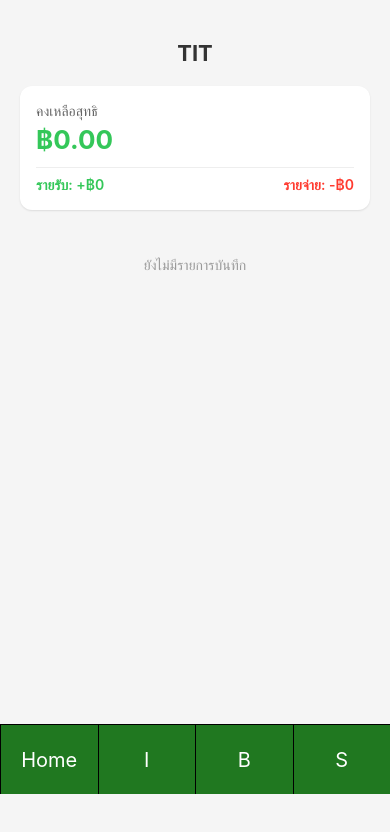
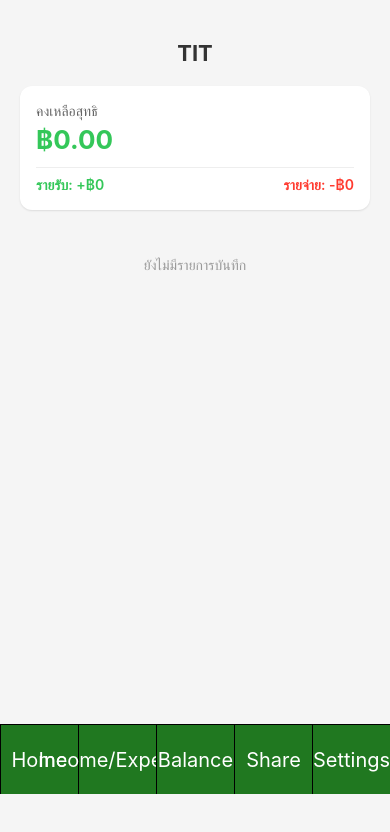
Before and after one commit to Kladius2006/React-Finance, a React Native app: screen / in a window 390 px wide. Shown: the top 832 px of the page. Built offline with nearby package versions, Linux system fonts and the light colour scheme.

Commit message:
Add settings page

```diff
--- a/App.tsx
+++ b/App.tsx
@@ -11,6 +11,7 @@ import { useState } from 'react';
 import Home from './Home/App';
 import Add from './Home/Add';
 import Page2 from './Page2';
+import Page4 from './Page4';
 import GroupBillSplitUI from './Qr_code/QR_code';
 
 export default function App() {
@@ -42,6 +43,7 @@ export default function App() {
         )}
         {page === 'page2' && <Page2 />}
         {page === 'page3' && <GroupBillSplitUI />}
+        {page === 'page4' && <Page4 />}
 
         <StatusBar style="auto" />
 
@@ -64,7 +66,7 @@ export default function App() {
           testID = 'IncomeExpense'
           onPress={() => setPage('page1')}
         >
-          <Text style={styles.menuItem}>I</Text>
+          <Text style={styles.menuItem}>Income/Expense</Text>
         </TouchableOpacity>
 
 
@@ -73,7 +75,7 @@ export default function App() {
           style={styles.menuButton}
           onPress={() => setPage('page2')}
         >
-          <Text style={styles.menuItem}>B</Text>
+          <Text style={styles.menuItem}>Balance</Text>
         </TouchableOpacity>
 
 
@@ -83,7 +85,15 @@ export default function App() {
           testID = 'QRcode'
           onPress={() => setPage('page3')}
         >
-          <Text style={styles.menuItem}>S</Text>
+          <Text style={styles.menuItem}>Share</Text>
+        </TouchableOpacity>
+
+        {/* PAGE4 */}
+        <TouchableOpacity
+          style={styles.menuButton}
+          onPress={() => setPage('page4')}
+        >
+          <Text style={styles.menuItem}>Settings</Text>
         </TouchableOpacity>
 
       </View>
--- /dev/null
+++ b/Page4.tsx
@@ -0,0 +1,63 @@
+import { StatusBar } from 'expo-status-bar';
+import { StyleSheet, Text, View, ScrollView, TouchableOpacity } from 'react-native';
+
+export default function App() {
+  return (
+    <View style={styles.container}>
+      <ScrollView
+      style={styles.scrollView}
+      contentContainerStyle={styles.scrollContent}>
+        <Text>This is Page4</Text>
+        <StatusBar style="auto" />
+      </ScrollView>
+    </View>
+  );
+}
+
+const styles = StyleSheet.create({
+  container: {
+    flex: 1,
+    backgroundColor: '#fff',
+  },
+  scrollView: {
+    flex: 1,
+  },
+  scrollContent: {
+    justifyContent: 'center',
+    alignItems: 'center',
+    padding: 20,
+
+    // Prevent the bottom menu from covering the last content
+    paddingBottom: 100,
+  },
+  bottomMenu: {
+    position: "absolute",
+    bottom: 0,
+    left: 0,
+    right: 0,
+    height: 70,
+    flexDirection: 'row',
+    borderTopWidth: 1,
+    borderTopColor: "#000000",
+  },
+  menuButton: {
+  flex: 1,                  // Each button takes equal width
+  height: "100%",           // Fill menu height
+
+  justifyContent: "center",
+  alignItems: "center",
+
+  borderLeftWidth: 1,
+  borderLeftColor: "#000",
+
+  backgroundColor: "#207820",
+  },
+  Title: {
+    fontSize: 30,
+    fontWeight: "bold",
+  },
+  menuItem: {
+    fontSize: 20,
+    color: '#fff'
+  }
+});
```
